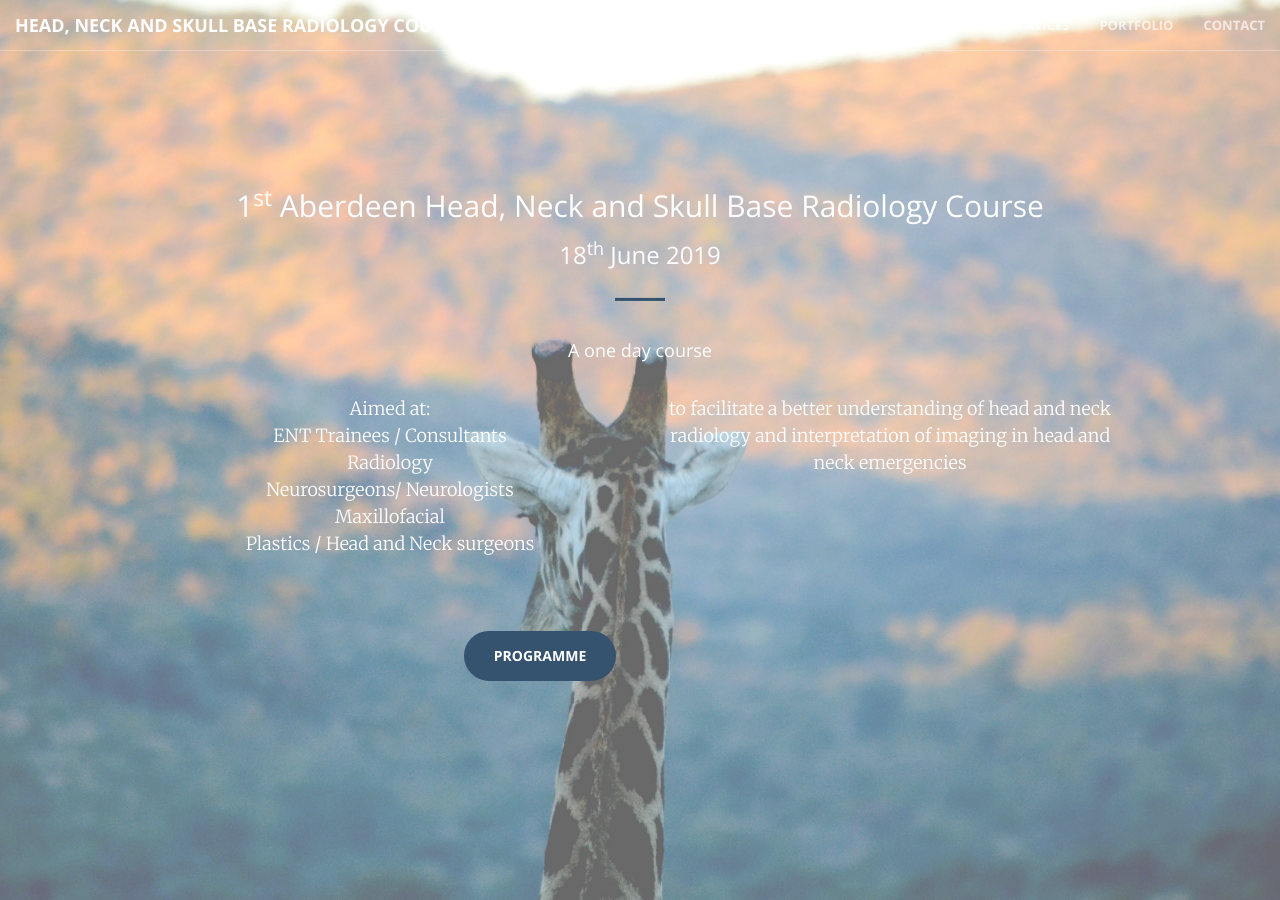
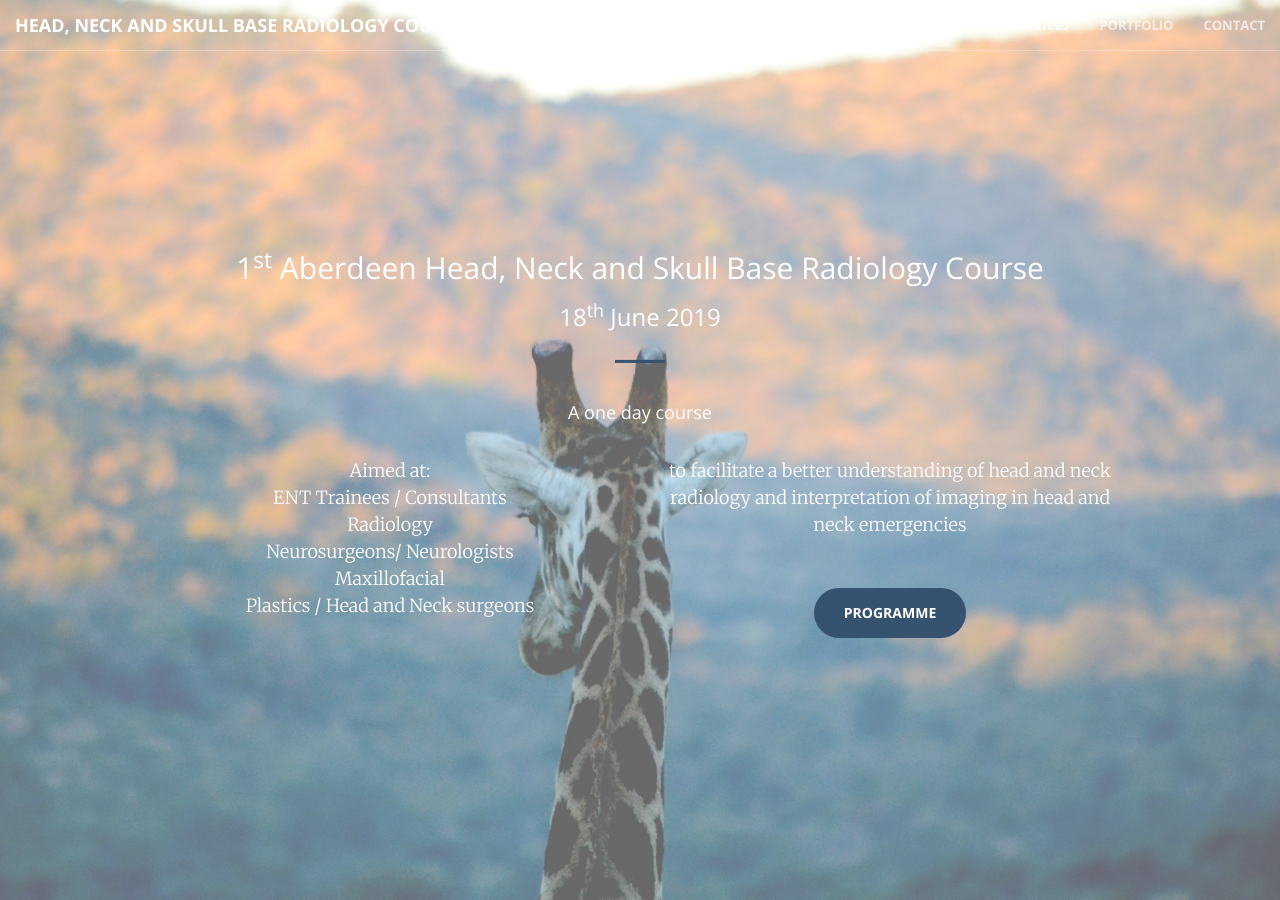
Before and after one commit to aberdeenradiology/aberdeenradiology.github.io, a Jekyll site: the page built from index.html, in a window 1280 px wide and 900 px high. Built offline with Jekyll 4.4.1, drawn with Linux system fonts in a browser that asks for light colours.

Commit message:
Update header.html

```diff
--- a/_includes/header.html
+++ b/_includes/header.html
@@ -13,9 +13,7 @@
                 Plastics / Head and Neck surgeons
             </p>
             <p class = "col-xs-12 col-md-6">to facilitate a better understanding of head and neck radiology and interpretation of imaging in head and neck emergencies</p>
-            <p class = "col-xs-12">
                 <a href="#programme" class="btn btn-primary btn-xl page-scroll">Programme</a>
-            </p>
         </div>
     </div>
 </header>
```
